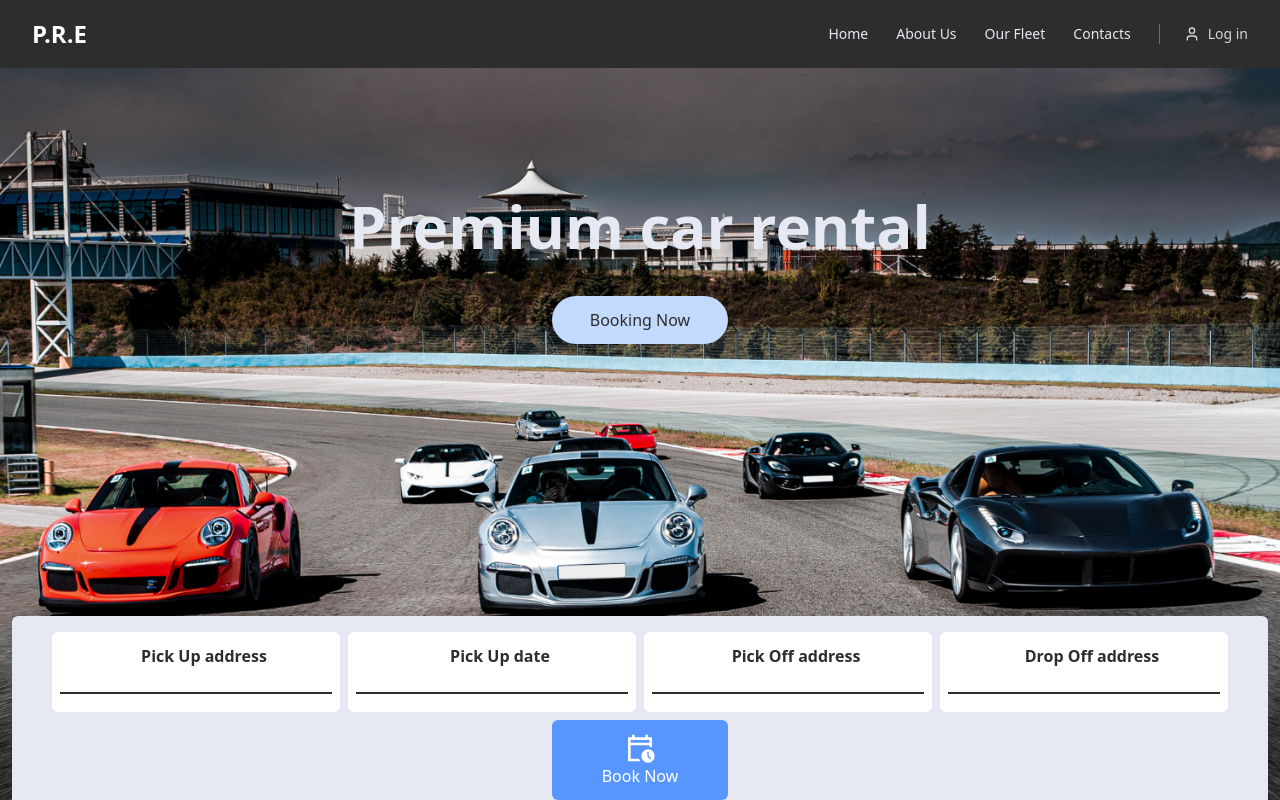
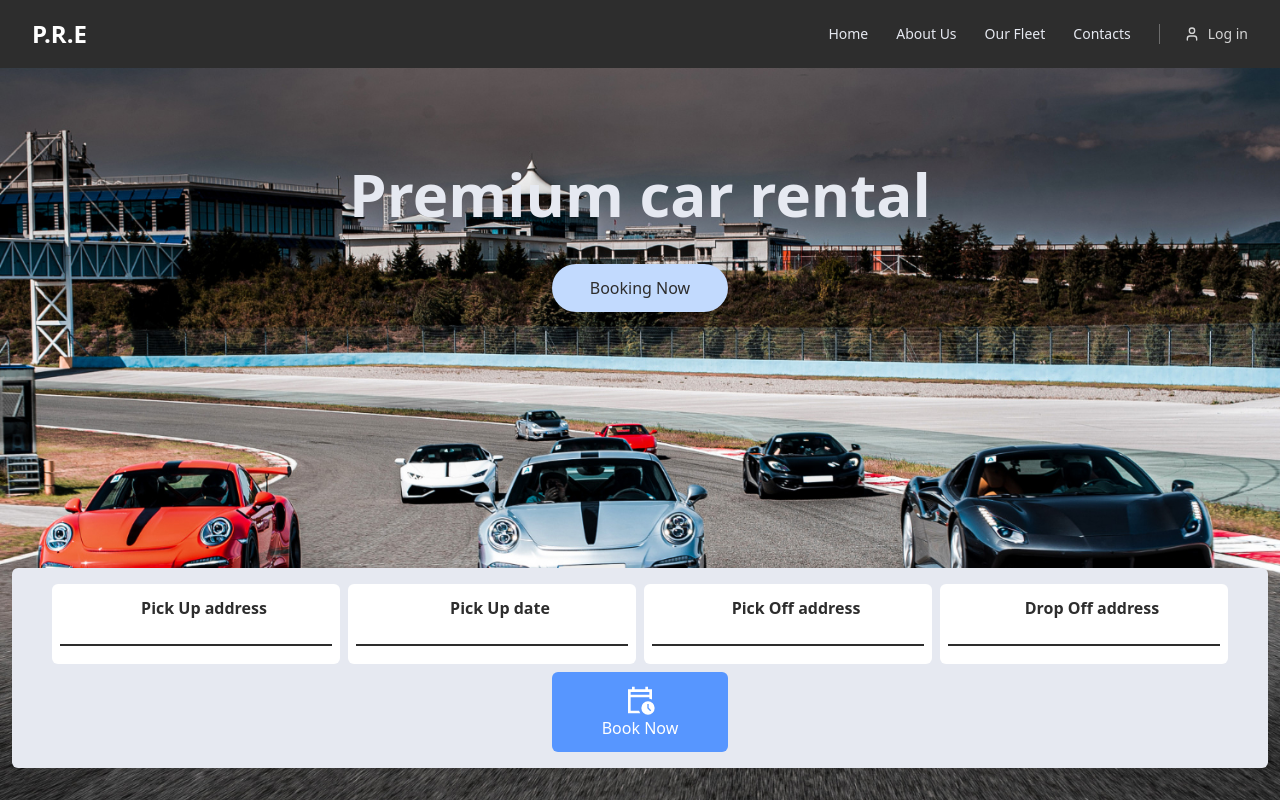
Before and after one commit to Paulhakeem/Dolph, a Nuxt app: page / in a window 1280 px wide. Shown: the top 800 px of the page. Built offline with nearby package versions, Linux system fonts and the light colour scheme.

Commit message:
making some responsive changes

```diff
--- a/pages/index.vue
+++ b/pages/index.vue
@@ -3,7 +3,7 @@
     <div id="home"
       class="bg-[url('../assets/images/home.jpg')] bg-cover bg-no-repeat bg-center h-screen"
     >
-      <div id="home1" class="text-center pt-28 text-balance select-none mb-14 lg:pt-32">
+      <div id="home1" class="text-center pt-28 text-balance select-none mb-14 lg:pt-24">
         <h1 class="text-7xl font-black text-light stroke-white stroke-2 lg:text-6xl">
           Premium car rental
         </h1>
@@ -14,7 +14,7 @@
         </button>
       </div>
 
-      <section id="homeSection" class="px-3 lg:pt-10">
+      <section id="homeSection" class="px-3 lg:pt-6">
         <div class="bg-[#e6e9f1] w-full rounded-md h-auto mt-44">
           <div class="flex flex-wrap gap-2 py-4 justify-center">
             <div class="bg-white rounded-md w-72 h-20 justify-center">
```
